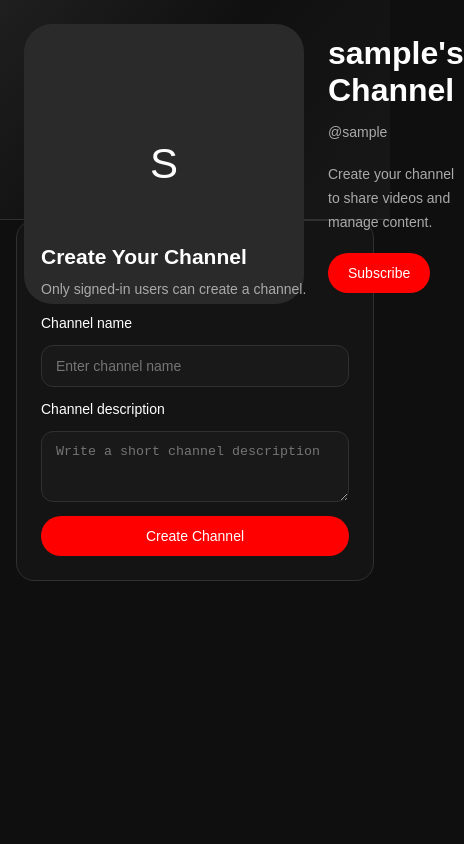
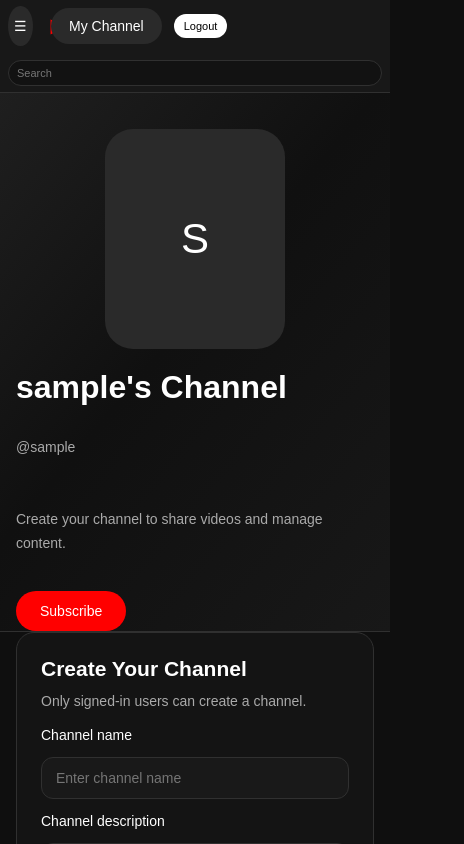
Before and after one commit to jeyalavanya/reactProject, a React (Vite) app in the folder frontend/: page /channel in a window 390 px wide. Shown: the top 844 px of the page, 464 px wide, since content can reach past the window. Built offline with nearby package versions, Linux system fonts and the light colour scheme; sample sign-in values are in the browser's storage.

Commit message:
home page navigation added

```diff
--- a/frontend/src/components/Header.jsx
+++ b/frontend/src/components/Header.jsx
@@ -18,10 +18,10 @@ export default function Header({ onToggleSidebar, onSearch, searchTerm }) {
           ☰
         </button>
 
-        <div className="brand-wrap">
+        <button type="button" className="brand-wrap" onClick={() => navigate('/') }>
           <span className="brand-logo">▶</span>
           <span className="brand-text">YouTube</span>
-        </div>
+        </button>
       </div>
 
       <div className="header-center">
--- a/frontend/src/pages/ChannelPage.jsx
+++ b/frontend/src/pages/ChannelPage.jsx
@@ -1,11 +1,13 @@
 import { useEffect, useState } from 'react';
 import { useNavigate } from 'react-router-dom';
 import { useAuth } from '../context/AuthContext';
+import Header from '../components/Header';
 import { videos } from '../data/videos';
 
 export default function ChannelPage() {
   const { user, setUser } = useAuth();
   const navigate = useNavigate();
+  const [searchTerm, setSearchTerm] = useState('');
   const [channelName, setChannelName] = useState(user?.channelName || '');
   const [channelDescription, setChannelDescription] = useState(user?.channelDescription || '');
   const [ownedVideos, setOwnedVideos] = useState(() =>
@@ -78,6 +80,7 @@ export default function ChannelPage() {
 
   return (
     <main className="channel-page">
+      <Header onToggleSidebar={() => {}} onSearch={setSearchTerm} searchTerm={searchTerm} />
       <section className="channel-banner">
         <div className="channel-banner-inner">
           <div className="channel-banner-avatar">{channelAvatar}</div>
--- a/frontend/styles.css
+++ b/frontend/styles.css
@@ -81,10 +81,14 @@ input {
 }
 
 .brand-wrap {
-  display: flex;
+  display: inline-flex;
   align-items: center;
   gap: 8px;
   font-weight: 700;
+  background: transparent;
+  border: none;
+  color: inherit;
+  cursor: pointer;
 }
 
 .brand-logo {
@@ -391,7 +395,8 @@ input {
 }
 
 .channel-banner {
-  padding: 24px 0 0;
+  padding: 36px 0 0;
+  min-height: 280px;
   background: linear-gradient(130deg, #1f1f1f 0%, #101010 45%, #181818 100%);
   border-bottom: 1px solid var(--border);
 }
@@ -401,15 +406,14 @@ input {
   margin: 0 auto;
   padding: 0 24px;
   display: grid;
-  grid-template-columns: 280px 1fr;
-  gap: 24px;
+  grid-template-columns: 220px 1fr;
+  gap: 32px;
   align-items: center;
 }
 
 .channel-banner-avatar {
-  width: 100%;
-  max-width: 280px;
-  aspect-ratio: 1 / 1;
+  width: 220px;
+  height: 220px;
   display: grid;
   place-items: center;
   font-size: 42px;
@@ -423,6 +427,11 @@ input {
   font-size: clamp(2rem, 2.6vw, 2.4rem);
 }
 
+.channel-banner-info {
+  display: grid;
+  gap: 18px;
+}
+
 .channel-banner-info p {
   margin: 12px 0 18px;
   color: var(--muted);
@@ -430,13 +439,22 @@ input {
   max-width: 760px;
 }
 
+.channel-banner-info .subscribe-button {
+  justify-self: start;
+  padding: 12px 24px;
+}
+
 .channel-manage {
   display: grid;
-  grid-template-columns: 360px 1fr;
   gap: 24px;
   max-width: 1100px;
   margin: 0 auto 40px;
   padding: 24px;
+}
+
+.channel-page {
+  min-height: 100vh;
+  background: var(--bg);
 }
 
 .channel-form {
@@ -559,15 +577,45 @@ input {
     background: rgba(0, 0, 0, 0.5);
     z-index: 25;
   }
-}
-
-.channel-page {
-  min-height: 100vh;
-  background: var(--bg);
+
+  .channel-banner-inner,
+  .channel-manage,
+  .channel-videos {
+    grid-template-columns: 1fr;
+    padding: 0 16px;
+  }
+
+  .channel-banner-inner {
+    gap: 20px;
+    align-items: start;
+  }
+
+  .channel-banner-avatar {
+    max-width: 180px;
+    margin: 0 auto;
+  }
+
+  .channel-banner-info {
+    text-align: left;
+  }
+
+  .channel-video-card {
+    grid-template-columns: 1fr;
+  }
+
+  .channel-video-card img {
+    max-height: 260px;
+  }
+
+  .channel-create-card,
+  .channel-videos-section {
+    margin: 0 16px 24px;
+  }
 }
 
 .channel-banner {
-  height: 220px;
+  padding: 36px 0 0;
+  min-height: 280px;
   background: linear-gradient(130deg, #1f1f1f 0%, #101010 45%, #181818 100%);
   border-bottom: 1px solid var(--border);
 }
```
